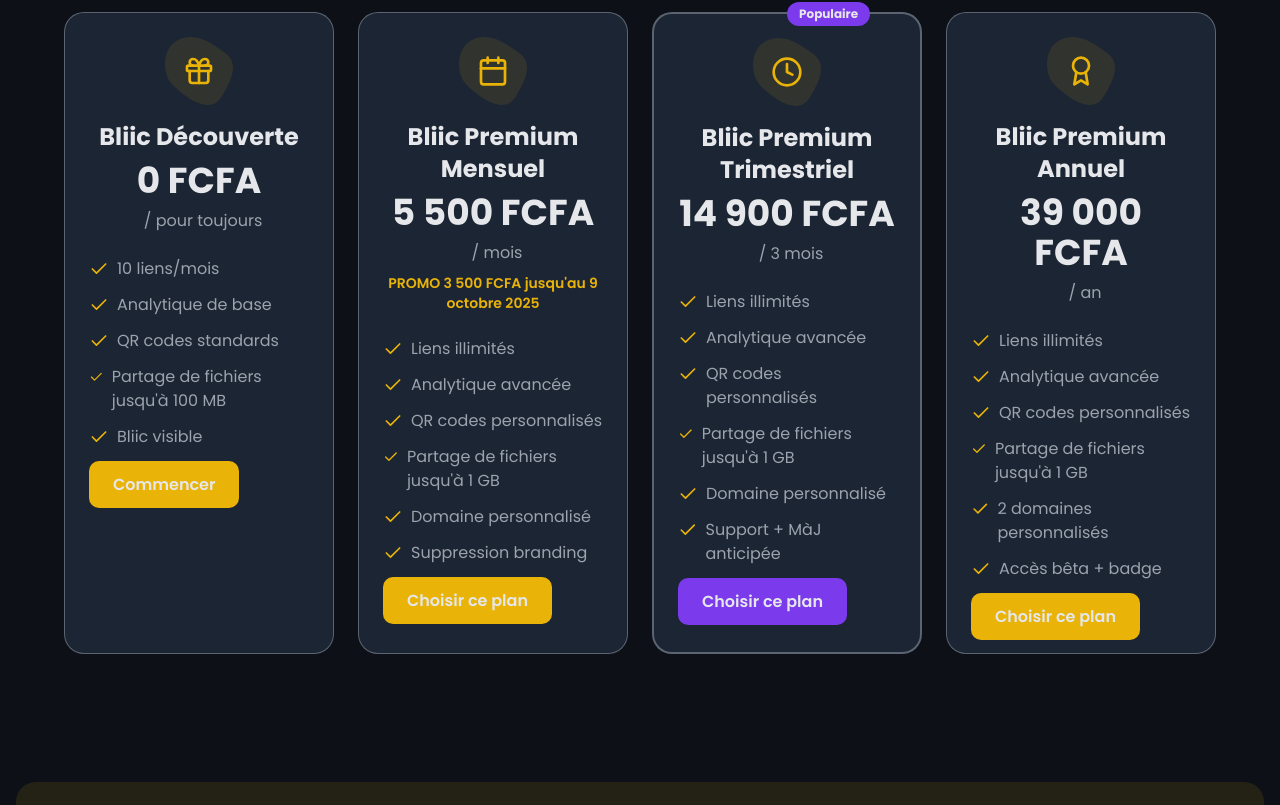
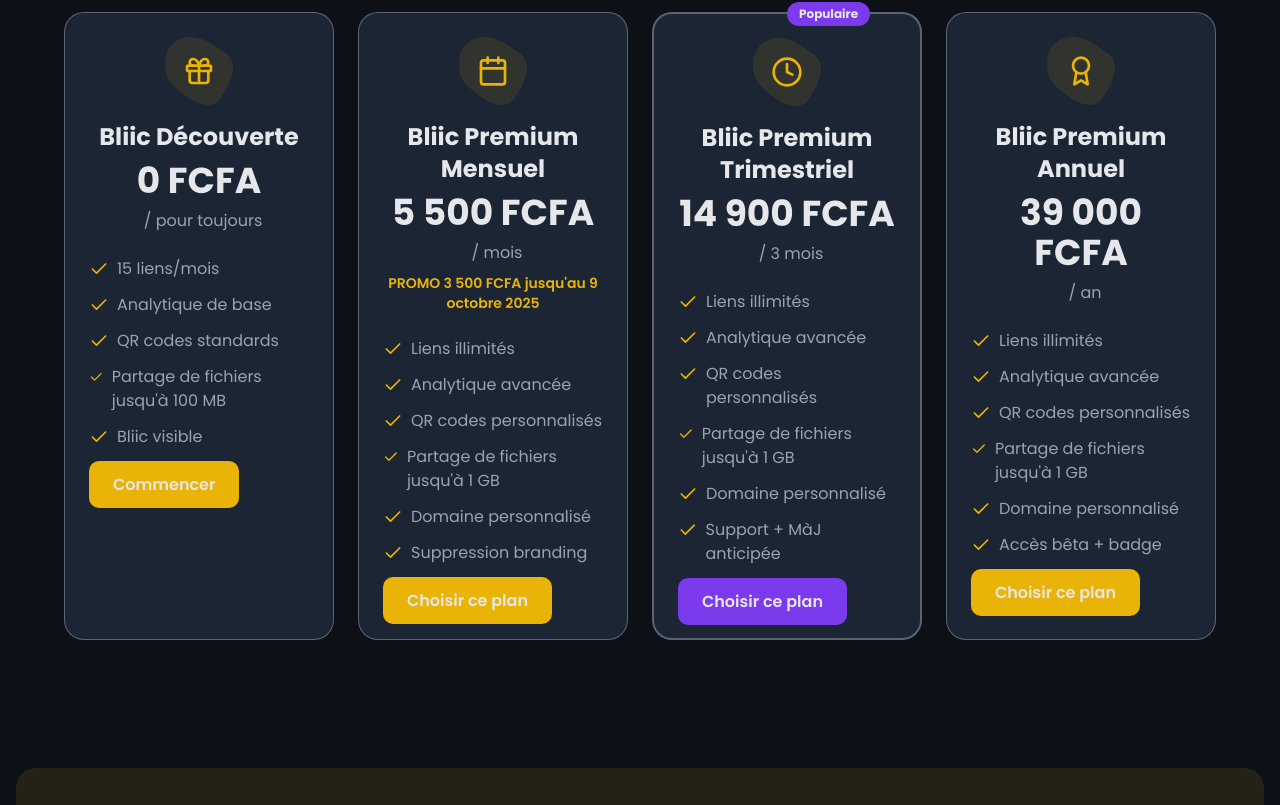
Before and after one commit to ezeckielknh/blinkoo, a React (Vite) app: page / in a window 1280 px wide. Shown: the part 2311-3116 px from the top of the page. Built offline with nearby package versions, Linux system fonts and the light colour scheme.

Commit message:
update the dashboardHome

```diff
--- a/src/components/PricingSection.tsx
+++ b/src/components/PricingSection.tsx
@@ -19,7 +19,7 @@
       period: "/ pour toujours",
       icon: Gift,
       features: [
-        "10 liens/mois",
+        "15 liens/mois",
         "Analytique de base",
         "QR codes standards",
         "Partage de fichiers jusqu'à 100 MB",
@@ -77,7 +77,7 @@
         "Analytique avancée",
         "QR codes personnalisés",
         "Partage de fichiers jusqu'à 1 GB",
-        "2 domaines personnalisés",
+        "Domaine personnalisé",
         "Accès bêta + badge",
       ],
       cta: "Choisir ce plan",
--- a/src/components/dashboard/Subscription.tsx
+++ b/src/components/dashboard/Subscription.tsx
@@ -291,7 +291,7 @@
         "QR codes personnalisés",
         "Partage de fichiers jusqu'à 1 GB",
         "Stockage total de 10 GB",
-        "2 domaines personnalisés",
+        "Domaine personnalisé",
         "Accès bêta + badge",
       ],
       disabled: user?.plan === "premium_annual",
--- a/src/pages/PricingPage.tsx
+++ b/src/pages/PricingPage.tsx
@@ -23,7 +23,7 @@
       period: "/ pour toujours",
       icon: Gift,
       features: [
-        "10 liens/mois",
+        "15 liens/mois",
         "Analytique de base",
         "QR codes standards",
         "Partage de fichiers jusqu'à 100 MB",
@@ -81,7 +81,7 @@
         "Analytique avancée",
         "QR codes personnalisés",
         "Partage de fichiers jusqu'à 1 GB",
-        "2 domaines personnalisés",
+        "Domaine personnalisé",
         "Accès bêta + badge",
       ],
       cta: "Choisir ce plan",
```
